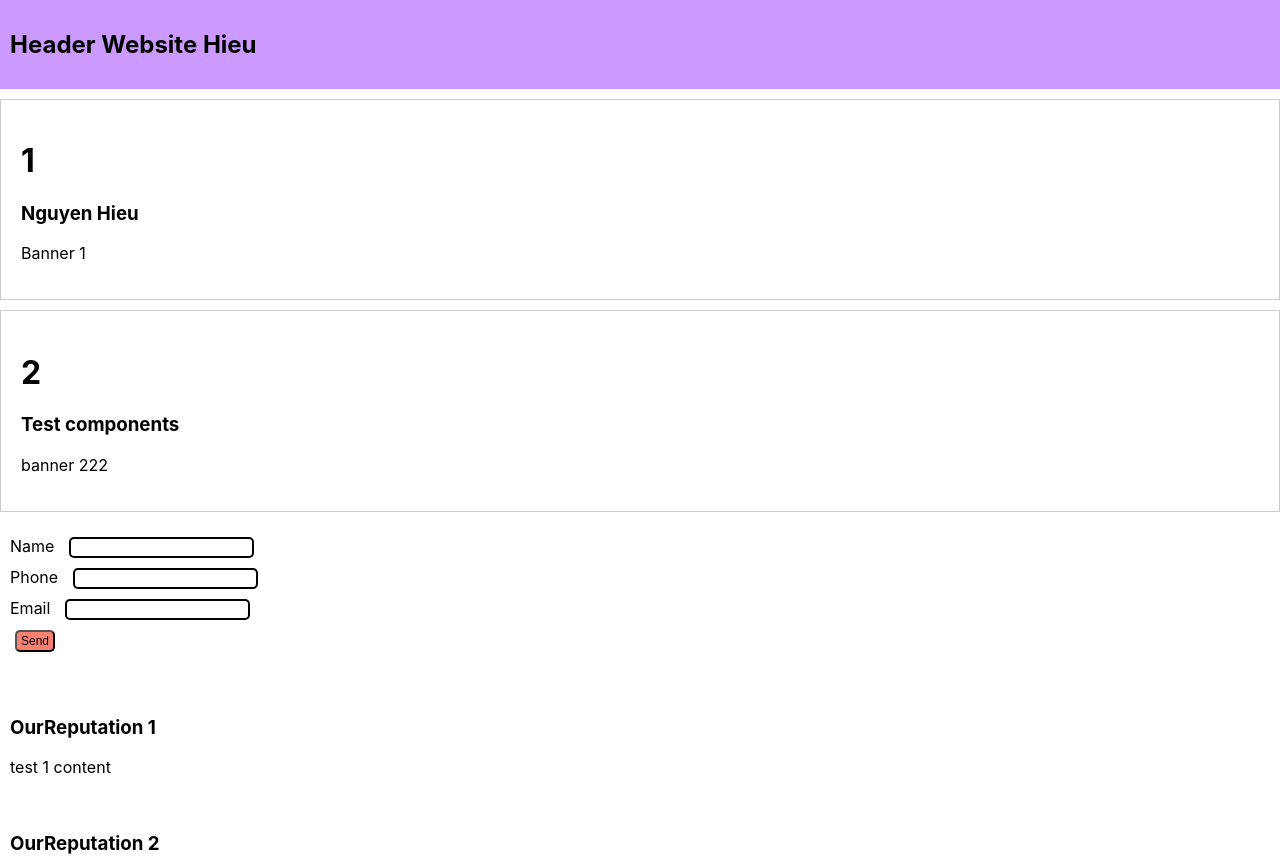
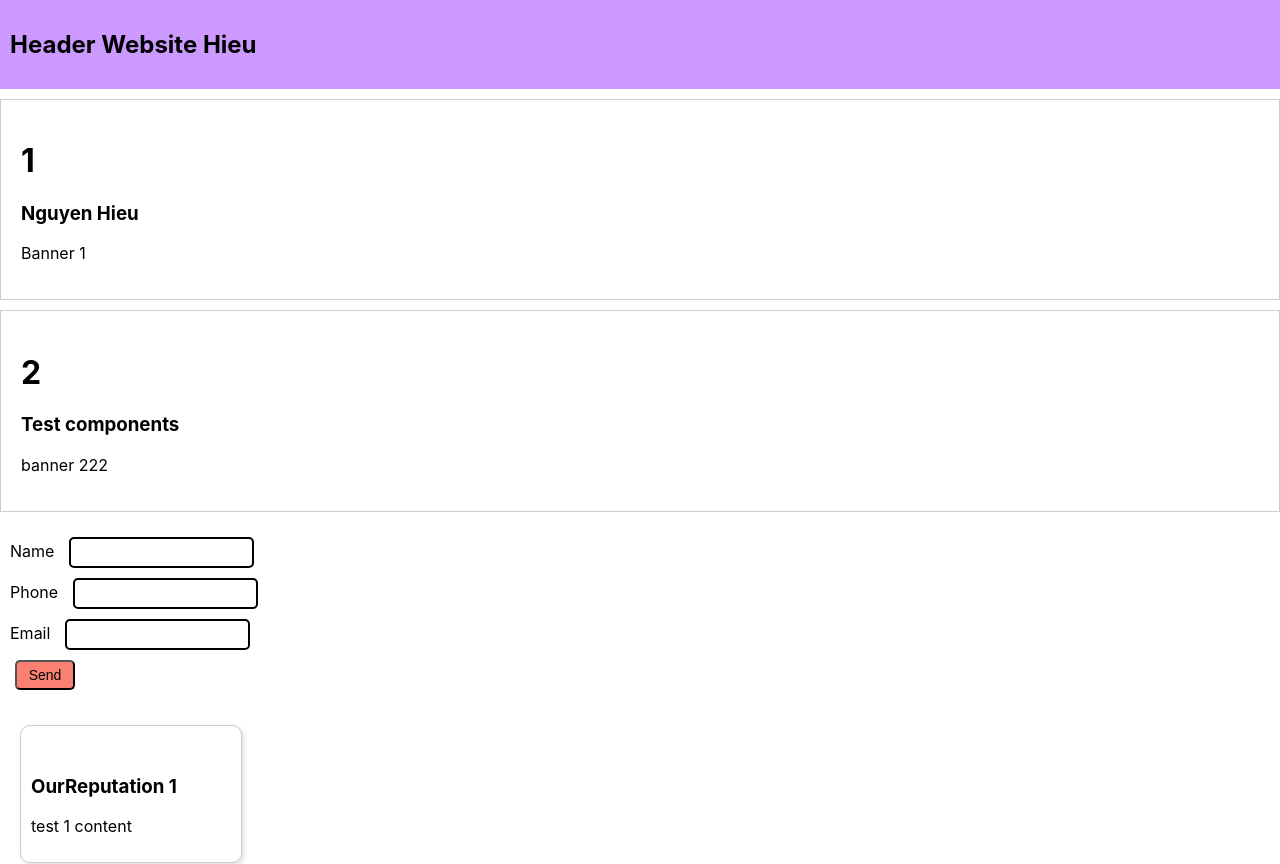
Before and after one commit to ndh10dev/reactjs, a React (Create React App) app in the folder my-app/: page / in a window 1280 px wide. Shown: the top 864 px of the page. Built offline with nearby package versions, Linux system fonts and the light colour scheme.

Commit message:
update 5/12

```diff
--- a/my-app/src/components/Ourreputation.js
+++ b/my-app/src/components/Ourreputation.js
@@ -9,7 +9,7 @@ export default function OurReputation({ data }) {
   return (
     <div className="reputation-wrapper" style={{ padding: '10px'}}>
       {data.map((item) => (
-        <div key={item.id} className="reputation-item">
+        <div key={item.id} className="card-our-repu">
           <div className="icon">{item.icon}</div>
           <h3>{item.title}</h3>
           <p>{item.content}</p>
--- a/my-app/src/index.css
+++ b/my-app/src/index.css
@@ -11,16 +11,36 @@ code {
   font-family: source-code-pro, Menlo, Monaco, Consolas, 'Courier New',
     monospace;
 }
+.card-our-repu{
+  border: 1px solid #00000033;
+  border-radius: 10px;
+  gap: 30px;
+  margin: 10px;
+  padding: 10px;
+  width: 200px;
+  box-shadow: 2px 2px 5px #00000022;
+}
+.card-our-repu:hover{
+  box-shadow: 4px 4px 10px #00000044;
+  transform: translateY(-2px);
+}
 button{
   background-color: salmon;
-  font-size: 12px;
+  width: 60px;
+  height: 30px;
+  font-size: 14px;
   border-radius: 5px;
-  padding: 2px 4px;
+  margin: 5px;
   text-align: center;
   cursor: pointer;
   margin: 5px;
 }
+button:hover{
+  background-color: indianred;
+  transform: translateY(-2px);
+}
 input{
+  height: 25px;
   border-radius: 5px;
   border:2px solid #000000ff;
   margin:5px;
```
